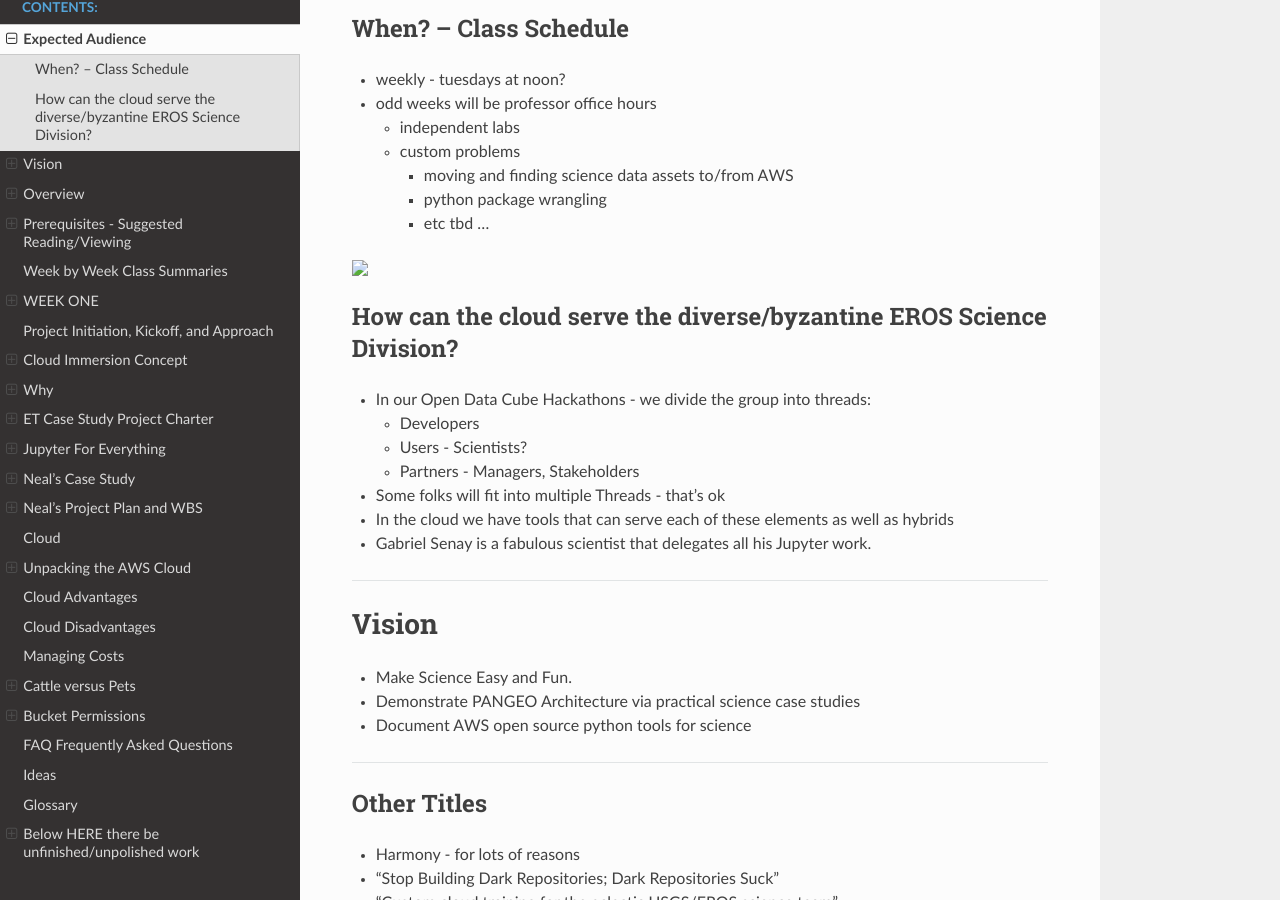
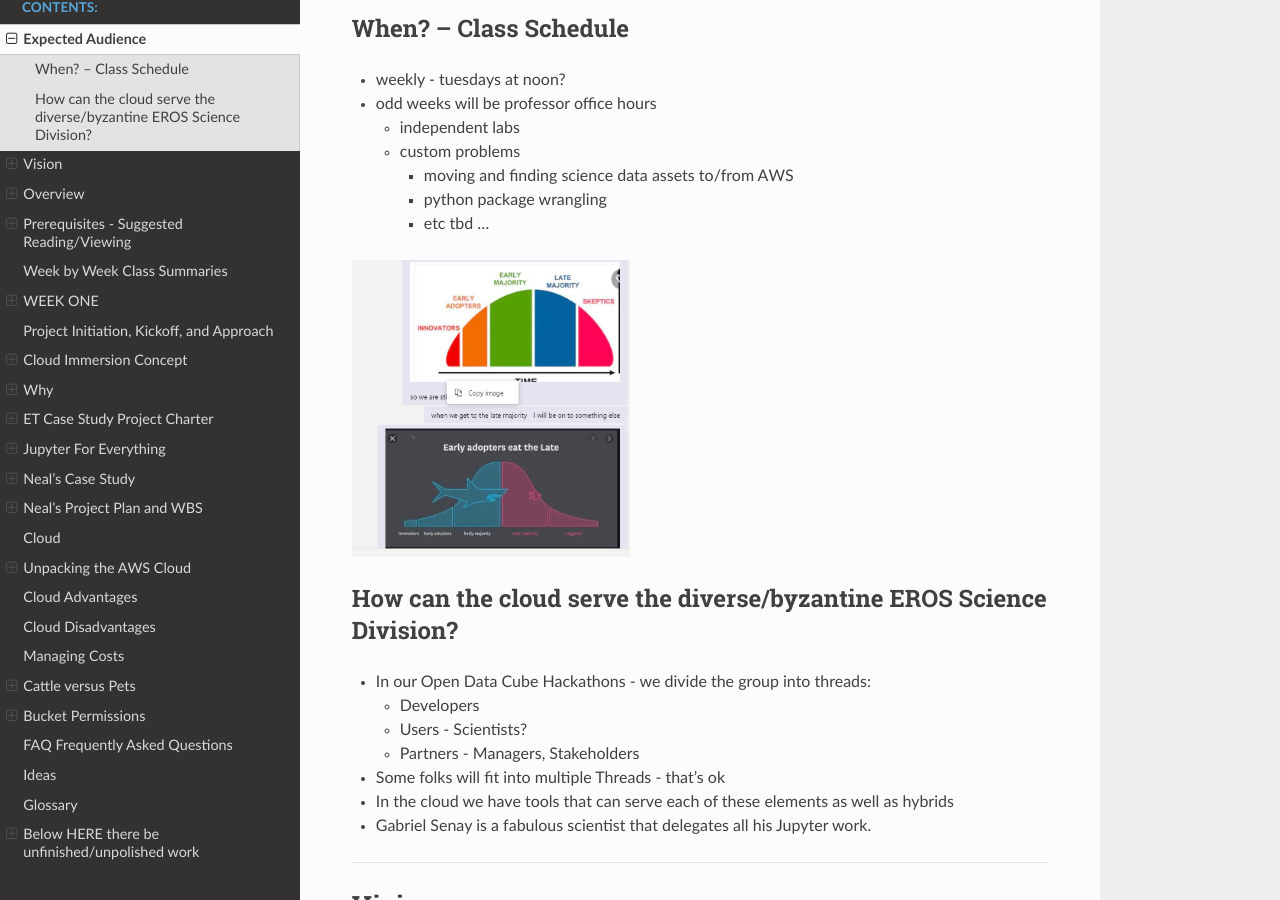
Before and after one commit to tonybutzer/harmony, a Sphinx documentation site: the page built from documentation/source/00define_ET.md, in a window 1280 px wide and 900 px high, scrolled down 533 px. Built offline with Sphinx 7.4.7 and the Read the Docs theme 2.0.0, drawn with Linux system fonts in a browser that asks for light colours; pages that are not in the unit, such as notebooks, are missing from menus.

Commit message:
automatic git update from Makefile

```diff
--- a/documentation/source/00define_ET.md
+++ b/documentation/source/00define_ET.md
@@ -24,7 +24,7 @@
 		- python package wrangling
 		- etc tbd ...
 
-<img src="Assets/early-adopt.PNG" width="40%">
+<img src="https://github.com/tonybutzer/harmony/raw/main/documentation/source/Assets/early-adopt.PNG" width="40%">
 
 
 ## How can the cloud serve the diverse/byzantine EROS Science Division?
```
